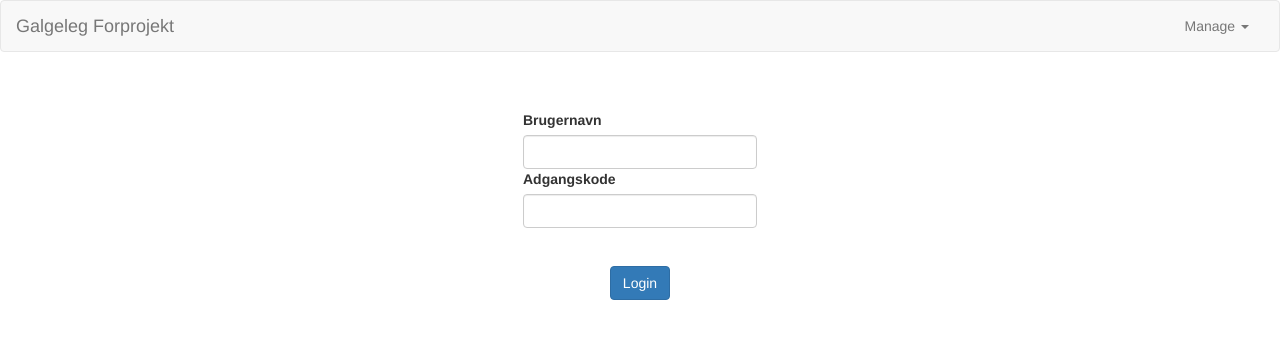
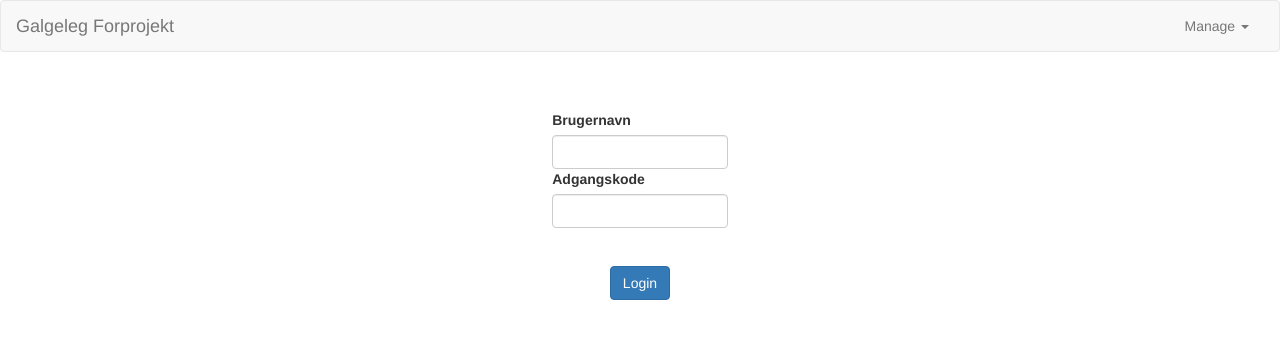
Before and after one commit to antonoeschmidt/forprojekt1, an Angular app: page / in a window 1280 px wide. Shown: the top 338 px of the page. Built offline with nearby package versions, Linux system fonts and the light colour scheme.

Commit message:
Login-Layout

```diff
--- a/src/styles.css
+++ b/src/styles.css
@@ -15,6 +15,6 @@
 .loginSpecial{
   margin-top: 1cm;
   margin-bottom: 1cm;
-  width: 20%;
-  margin-left: 40%;
+  width: 15%;
+  margin-left: 42.5%;
 }
```
